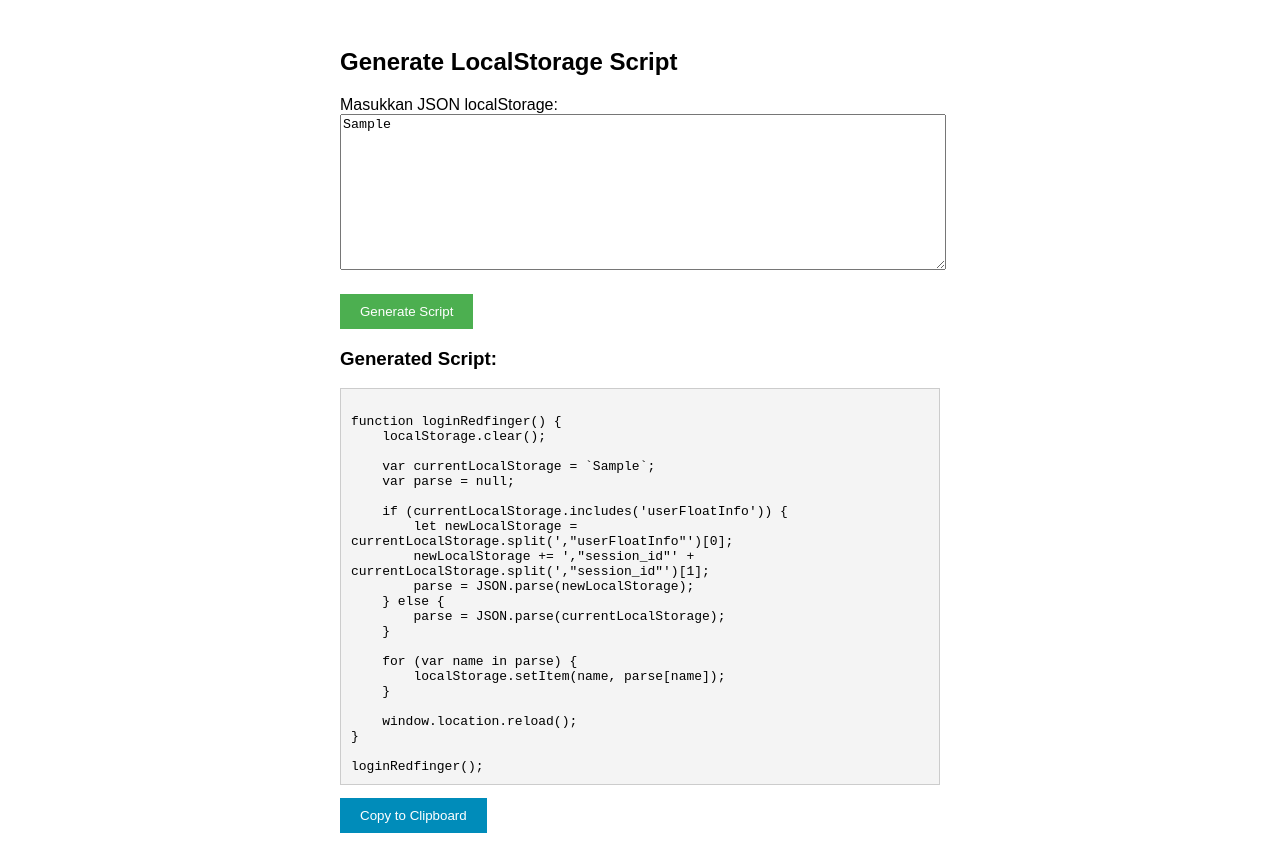
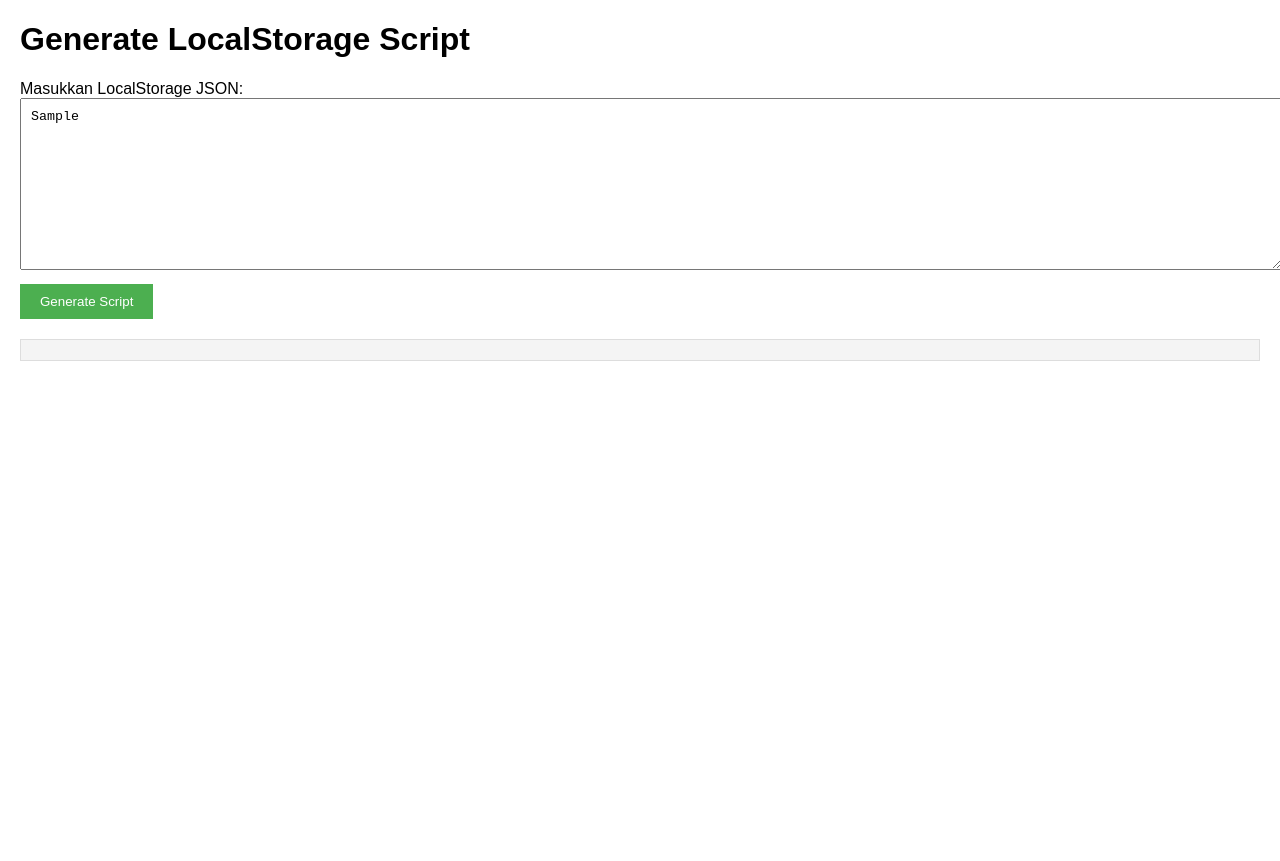
Before and after one commit to YabesRBLXYT/redfinger, a plain HTML site: page index.html in a window 1280 px wide. Both pictures are taken after typing "Sample" into the empty fields and a click on the button "Generate Script". After the commit the page ends 800 px from the top, so only its background shows below. Drawn offline with Linux system fonts and the light colour scheme.

Commit message:
Update index.html

```diff
--- a/index.html
+++ b/index.html
@@ -3,72 +3,78 @@
 <head>
     <meta charset="UTF-8">
     <meta name="viewport" content="width=device-width, initial-scale=1.0">
-    <title>LocalStorage Script Generator</title>
+    <title>Generate LocalStorage Script</title>
     <style>
         body {
             font-family: Arial, sans-serif;
+            margin: 20px;
         }
-        .container {
-            max-width: 600px;
-            margin: 0 auto;
-            padding: 20px;
-        }
-        textarea {
+        textarea, input {
             width: 100%;
-            height: 150px;
-            margin-bottom: 20px;
+            padding: 10px;
+            margin-bottom: 10px;
         }
         button {
+            padding: 10px 20px;
             background-color: #4CAF50;
             color: white;
-            padding: 10px 20px;
             border: none;
             cursor: pointer;
         }
         button:hover {
             background-color: #45a049;
         }
-        pre {
-            background-color: #f4f4f4;
+        #output {
+            margin-top: 20px;
+            white-space: pre-wrap;
+            background: #f4f4f4;
             padding: 10px;
-            border: 1px solid #ccc;
-            white-space: pre-wrap;
+            border: 1px solid #ddd;
         }
-        .copy-btn {
+        #copyButton {
             background-color: #008CBA;
-        }
-        .copy-btn:hover {
-            background-color: #007bb5;
         }
     </style>
 </head>
 <body>
 
-<div class="container">
-    <h2>Generate LocalStorage Script</h2>
-    <label for="localStorageInput">Masukkan JSON localStorage:</label>
-    <textarea id="localStorageInput" placeholder='Masukkan JSON localStorage di sini...'></textarea>
+    <h1>Generate LocalStorage Script</h1>
+
+    <label for="localStorageInput">Masukkan LocalStorage JSON:</label>
+    <textarea id="localStorageInput" rows="10" placeholder='Masukkan JSON LocalStorage di sini...'></textarea>
+
     <button onclick="generateScript()">Generate Script</button>
+    <button id="copyButton" onclick="copyToClipboard()" style="display: none;">Copy to Clipboard</button>
 
-    <h3>Generated Script:</h3>
-    <pre id="generatedScript"></pre>
-    <button class="copy-btn" onclick="copyToClipboard()">Copy to Clipboard</button>
-</div>
+    <div id="output"></div>
 
     <script>
+        function escapeJsonString(jsonString) {
+            // Escape \ and ` in JSON string
+            return jsonString
+                .replace(/\\/g, '\\\\') // Replace single backslash with double backslash
+                .replace(/`/g, '\\`');   // Escape backticks if any (for template literal safety)
+        }
+
         function generateScript() {
-    var localStorageInput = document.getElementById("localStorageInput").value;
+            var currentLocalStorage = document.getElementById("localStorageInput").value.trim();
 
-    if (!localStorageInput) {
-        alert('Mohon masukkan data JSON localStorage!');
+            if (!currentLocalStorage) {
+                alert("Masukkan LocalStorage JSON terlebih dahulu.");
                 return;
             }
 
-    var scriptTemplate = `
-function loginRedfinger() {
+            try {
+                // Parse JSON to check if it's valid
+                JSON.parse(currentLocalStorage);
+
+                var escapedLocalStorage = escapeJsonString(currentLocalStorage);
+
+                var scriptTemplate =
+`function loginRedfinger() {
 localStorage.clear();
+var currentLocalStorage = \`${escapedLocalStorage}\`;
 
-    var currentLocalStorage = \`${localStorageInput.replace(/`/g, '\\`')}\`;
 var parse = null;
 
 if (currentLocalStorage.includes('userFloatInfo')) {
@@ -86,18 +92,25 @@ function loginRedfinger() {
 window.location.reload();
 }
 
-loginRedfinger();
-`;
+loginRedfinger();`;
 
-    document.getElementById("generatedScript").textContent = scriptTemplate;
+                // Show the generated script
+                document.getElementById("output").textContent = scriptTemplate;
+
+                // Show copy button
+                document.getElementById("copyButton").style.display = 'block';
+
+            } catch (e) {
+                alert("JSON tidak valid, periksa kembali format JSON yang kamu masukkan.");
+            }
         }
 
         function copyToClipboard() {
-    var text = document.getElementById("generatedScript").textContent;
-    navigator.clipboard.writeText(text).then(function() {
-        alert('Script berhasil disalin ke clipboard!');
+            var textToCopy = document.getElementById("output").textContent;
+            navigator.clipboard.writeText(textToCopy).then(function() {
+                alert("Script berhasil dicopy ke clipboard!");
             }, function() {
-        alert('Gagal menyalin script!');
+                alert("Gagal menyalin script ke clipboard.");
             });
         }
     </script>
```
Lines whose indentation alone changed are shown as unchanged.
